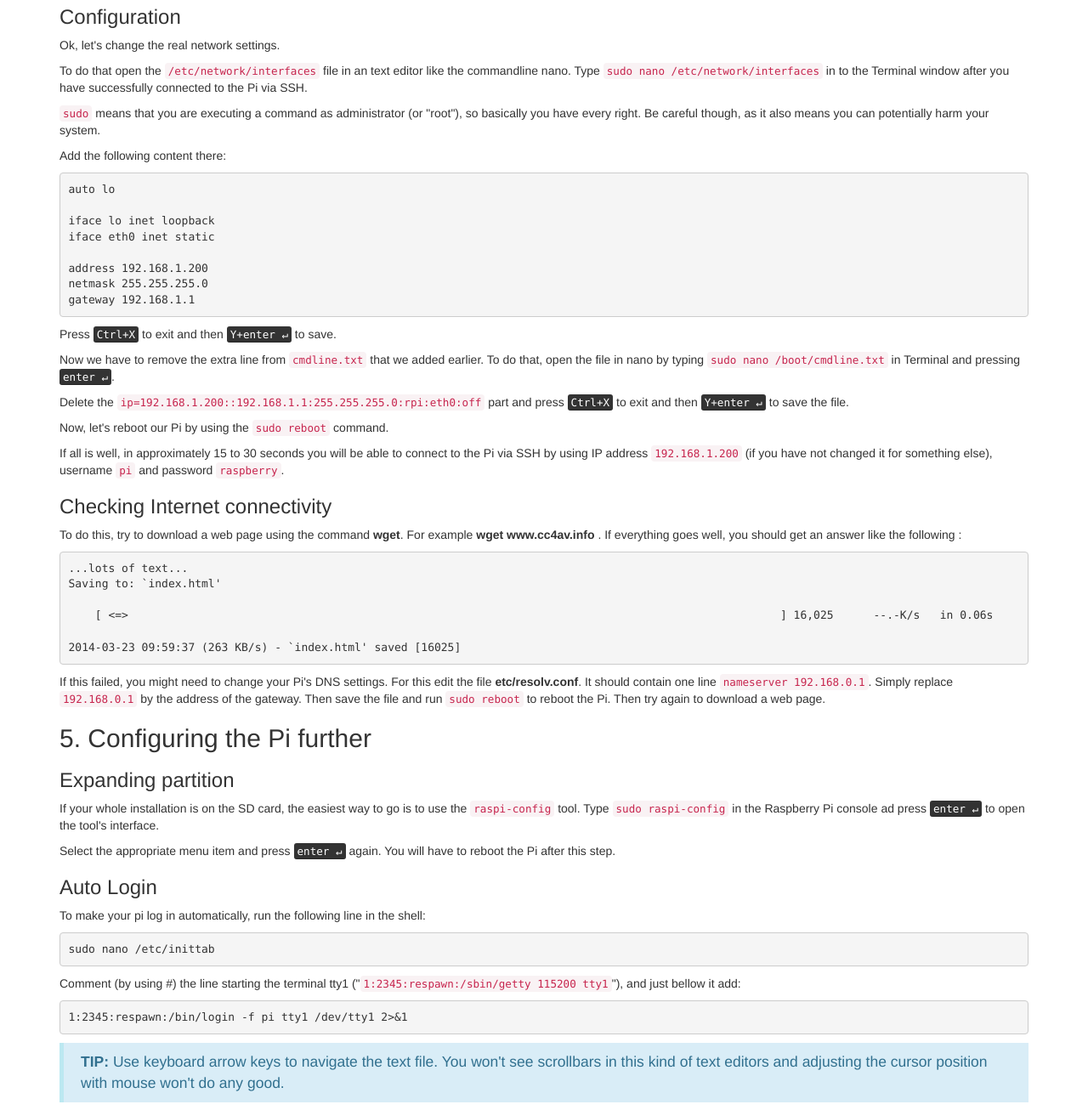
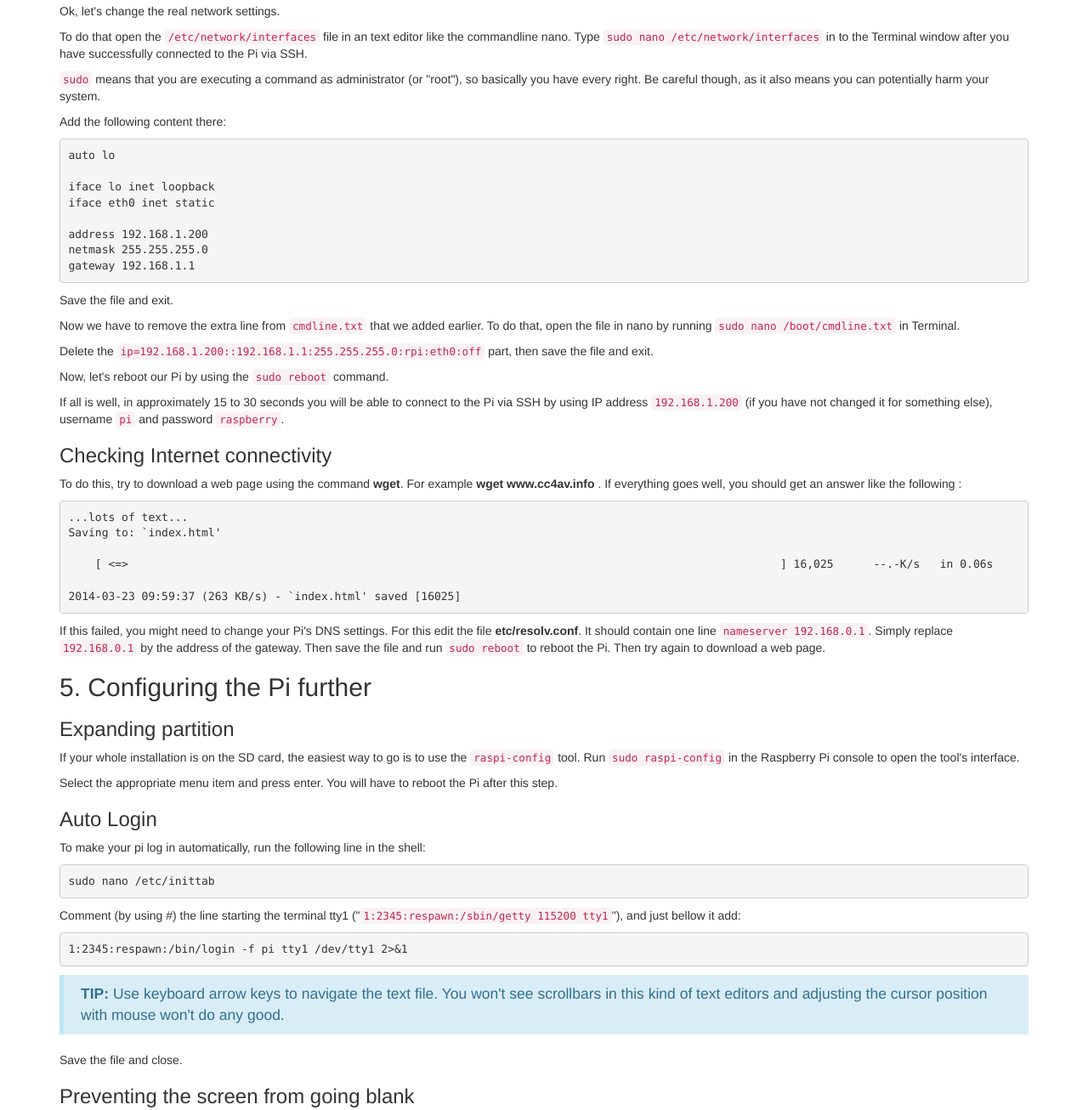
Before and after one commit to kr15h/RPi-Setup, a plain HTML site: page index.html in a window 1280 px wide. Shown: the part 3204-4510 px from the top of the page at 85% size. Drawn offline with Linux system fonts and the light colour scheme.

Commit message:
removed kbd and too verbose instructions

```diff
--- a/index.html
+++ b/index.html
@@ -123,7 +123,7 @@
 
       <p>First, eject the SD card.</p>
 
-      <p>Then, open your Terminal, type <code>diskutil list</code> and press <kbd>enter ↵</kbd> to see what devices are connected to your computer. The output in the Terminal window will look similar to the following:</p>
+      <p>Then, open your Terminal, and run <code>diskutil list</code> to see what devices are connected to your computer. The output in the Terminal window will look similar to the following:</p>
 
 		  <pre>/dev/disk0
    #:                       TYPE NAME                    SIZE       IDENTIFIER
@@ -132,7 +132,7 @@
    2:                  Apple_HFS Macintosh HD            255.2 GB   disk0s2
    3:                 Apple_Boot Recovery HD             650.0 MB   disk0s3</pre>
 
-   		<p>Next - insert your SD card and issue the <code>diskutil list</code> command again. Press <kbd>enter ↵</kbd> and this time you should get output similar to this:</p>
+   		<p>Next - insert your SD card and run the <code>diskutil list</code> command again. You should get output similar to this:</p>
 
    		<pre>/dev/disk0
    #:                       TYPE NAME                    SIZE       IDENTIFIER
@@ -151,9 +151,9 @@
 
     <h3>Burning Raspbian on the SD card</h3>
 
-		<p>In you terminal, navigate to the directory where your Raspbian image was extracted. Mine was extracted in my home directory <code>/Users/me/</code>, so I need to type <code>cd /Users/me/</code> and press <kbd>enter ↵</kbd>.
+		<p>In you terminal, navigate to the directory where your Raspbian image was extracted. Mine was extracted in my home directory <code>/Users/me/</code>, so I need to run <code>cd /Users/me/</code>.
 
-    <p>Let's check that if image is there by typing <code>ls</code> and pressing <kbd>enter ↵</kbd>. A list of all files and sub-folders in the current directory should be printed, and you should see the extracted Raspbian image in the list. For example, mine is called <code>2014-01-07-wheezy-raspbian.img</code>.</p>
+    <p>Let's check that the image is there by running <code>ls</code>. A list of all files and sub-folders in the current directory should be printed, and you should see the extracted Raspbian image in the list. For example, mine is called <code>2014-01-07-wheezy-raspbian.img</code>.</p>
 
 		<p>Now let's burn this. Unmount the SD card by running the <code>diskutil unmount /dev/&lt;ID&gt;</code> command. Of course, replace <code>&lt;ID&gt;</code> with the device ID you found in the previous step.</p>
 
@@ -210,7 +210,7 @@
 
       <h3>Determining internet sharing subnet settings</h3>
 
-      <p>Open Terminal and type <code>ifconfig</code>. Press <kbd>enter ↵</kbd> and a list of enabled network devices and their properties should fill the screen. Search for the one that has <code>bridge</code> in front.</p>
+      <p>Open Terminal and run <code>ifconfig</code>. A list of enabled network devices and their properties should fill the screen. Search for the one that has <code>bridge</code> in front.</p>
 
       <pre>bridge100: flags=8863<UP,BROADCAST,SMART,RUNNING,SIMPLEX,MULTICAST> mtu 1500
   options=23<RXCSUM,TXCSUM,TSO4>
@@ -341,7 +341,7 @@ wlan0     Link encap:Ethernet  HWaddr 0a:99:d3:b5:1b:5b
     <h3>Booting up - the first time</h3>
     <p>Connect your Raspberry Pi to the computer with an ethernet cable, eject the SD card from your computer, and put it in the Pi before powering-it up. Plug-in the Pi's power adapter.</p>
 
-    <p>First, let's test that we can reach the Pi with the IP address we gave it. For this, we will use the command <code>ping</code>. Type <code class="mac">ping 192.168.2.200</code><code class="win">ping 192.168.1.200</code><code class="linux">ping 192.168.1.200</code> and press <kbd>enter ↵</kbd>. There should be response:</p>
+    <p>First, let's test that we can reach the Pi with the IP address we gave it. For this, we will use the command <code>ping</code>. Run <code class="mac">ping 192.168.2.200</code><code class="win">ping 192.168.1.200</code><code class="linux">ping 192.168.1.200</code>. There should be response:</p>
     <div class="mac">
       <pre>64 bytes from 192.168.2.200: icmp_seq=3 ttl=64 time=52.941 ms</pre>
     </div>
@@ -356,7 +356,7 @@ wlan0     Link encap:Ethernet  HWaddr 0a:99:d3:b5:1b:5b
     <pre>Request timeout for icmp_seq 0</pre>
     <p>It means that for some reason, the Pi cannot be reached. In that case, double check your network parameters. You might also have to check as the Pi takes about 20 seconds to boot.</p>
 
-    <p class="mac linux">Now that we made sure the Pi can be reached, let's connect to it. Type <code class="mac">ssh pi@192.168.2.200</code><code class="win">ssh pi@192.168.1.200</code><code class="linux">ssh pi@192.168.1.200</code> in the Terminal and press <kbd>enter ↵</kbd>. Enter <code>raspberry</code> once prompted for a password and press <kbd>enter ↵</kbd>.</p>
+    <p class="mac linux">Now that we made sure the Pi can be reached, let's connect to it. Run <code class="mac">ssh pi@192.168.2.200</code><code class="win">ssh pi@192.168.1.200</code><code class="linux">ssh pi@192.168.1.200</code> in the Terminal. Enter <code>raspberry</code> once prompted for a password.</p>
     <p class="win">Use Putty to connect to the Raspberry Pi by using IP address <code>192.168.1.200</code>, username <code>pi</code> and password <code>raspberry</code>.</p>
 
     <p>The SSH connection just opens a remote shell on the Raspberry Pi. Basically, you can run commands, just like in your own computer's terminal, but they are executed on the Raspberry Pi.</p>
@@ -401,11 +401,11 @@ netmask 255.255.255.0
 gateway 192.168.1.1</pre>
     </div>
 
-    <p>Press <kbd>Ctrl+X</kbd> to exit and then <kbd>Y+enter ↵</kbd> to save.</p>
+    <p>Save the file and exit.</p>
 
-    <p>Now we have to remove the extra line from <code>cmdline.txt</code> that we added earlier. To do that, open the file in nano by typing <code>sudo nano /boot/cmdline.txt</code> in <span class="mac linux">Terminal</span><span class="win">Putty</span> and pressing <kbd>enter ↵</kbd>.</p>
+    <p>Now we have to remove the extra line from <code>cmdline.txt</code> that we added earlier. To do that, open the file in nano by running <code>sudo nano /boot/cmdline.txt</code> in <span class="mac linux">Terminal</span><span class="win">Putty</span>.</p>
 
-    <p>Delete the <code class="mac">ip=192.168.2.200::192.168.2.1:255.255.255.0:rpi:eth0:off</code><code class="win">ip=192.168.1.200::192.168.1.1:255.255.255.0:rpi:eth0:off</code><code class="linux">ip=192.168.1.200::192.168.1.1:255.255.255.0:rpi:eth0:off</code> part and press <kbd>Ctrl+X</kbd> to exit and then <kbd>Y+enter ↵</kbd> to save the file.</p>
+    <p>Delete the <code class="mac">ip=192.168.2.200::192.168.2.1:255.255.255.0:rpi:eth0:off</code><code class="win">ip=192.168.1.200::192.168.1.1:255.255.255.0:rpi:eth0:off</code><code class="linux">ip=192.168.1.200::192.168.1.1:255.255.255.0:rpi:eth0:off</code> part, then save the file and exit.</p>
 
     <p>Now, let's reboot our Pi by using the <code>sudo reboot</code> command.</p>
 
@@ -432,9 +432,9 @@ Saving to: `index.html'
 
   	<h3>Expanding partition</h3>
 
-    <p>If your whole installation is on the SD card, the easiest way to go is to use the <code>raspi-config</code> tool. Type <code>sudo raspi-config</code> in the Raspberry Pi console ad press <kbd>enter ↵</kbd> to open the tool's interface.</p>
+    <p>If your whole installation is on the SD card, the easiest way to go is to use the <code>raspi-config</code> tool. Run <code>sudo raspi-config</code> in the Raspberry Pi console to open the tool's interface.</p>
 
-    <p>Select the appropriate menu item and press <kbd>enter ↵</kbd> again. You will have to reboot the Pi after this step.</p>
+    <p>Select the appropriate menu item and press enter. You will have to reboot the Pi after this step.</p>
 
 
   	<h3>Auto Login</h3>
@@ -449,7 +449,7 @@ Saving to: `index.html'
 
     <blockquote class="alert-info"><p><b>TIP:</b> Use keyboard arrow keys to navigate the text file. You won't see scrollbars in this kind of text editors and adjusting the cursor position with mouse won't do any good.</p></blockquote>
 
-  	<p>Close file and save by pressing <kbd>Ctrl+X</kbd> and <kbd>Y</kbd> and then <kbd>enter ↵</kbd>.</p>
+  	<p>Save the file and close.</p>
 
 
   	<h3>Preventing the screen from going blank</h3>
@@ -460,7 +460,7 @@ Saving to: `index.html'
 
   	<pre>sh -c 'setterm -blank 0 -powersave off -powerdown 0 < /dev/console > /dev/console 2>&1'</pre>
 
-  	<p>Hit <kbd>Ctrl+x</kbd> and <kbd>y</kbd> and <kbd>Retunr</kbd> to quit and save. Reboot your Pi: <code>sudo reboot</code>. Now the screen will stay awake.</p>
+  	<p>Save the file and exit. Reboot your Pi: <code>sudo reboot</code>. Now the screen will stay awake.</p>
 
 
 		<h3>Startup scripts</h3>
@@ -479,7 +479,7 @@ chmod a+x startup.sh</pre>
 
 		<pre>~/startup.sh</pre>
 
-    <p>Hit <kbd>Ctrl+x</kbd> and <kbd>y</kbd> and <kbd>Retunr</kbd> to quit and save.</p>
+    <p>Save the file and exit.</p>
 
 		<p>I think it is a good idea not to run everythin when you log in via SSH next time. Edit the <code>startup.sh</code> file to distinguish between direct login and SSH access. Open the file in text editor:</p>
 
@@ -497,9 +497,7 @@ else
 	echo "SSH connection, nothing to be launched.";
 fi</pre>
 
-		<p>You can add your own scripts just after the <code># Your scripts here</code> line.</p>
-
-		<p>Close and save the file by using <kbd>Ctrl+X</kbd>, <kbd>y</kbd> and <kbd>enter ↵</kbd>.</p>
+		<p>You can add your own scripts just after the <code># Your scripts here</code> line. When you are done, save the file and exit.</p>
 
 	</div>
 
```
